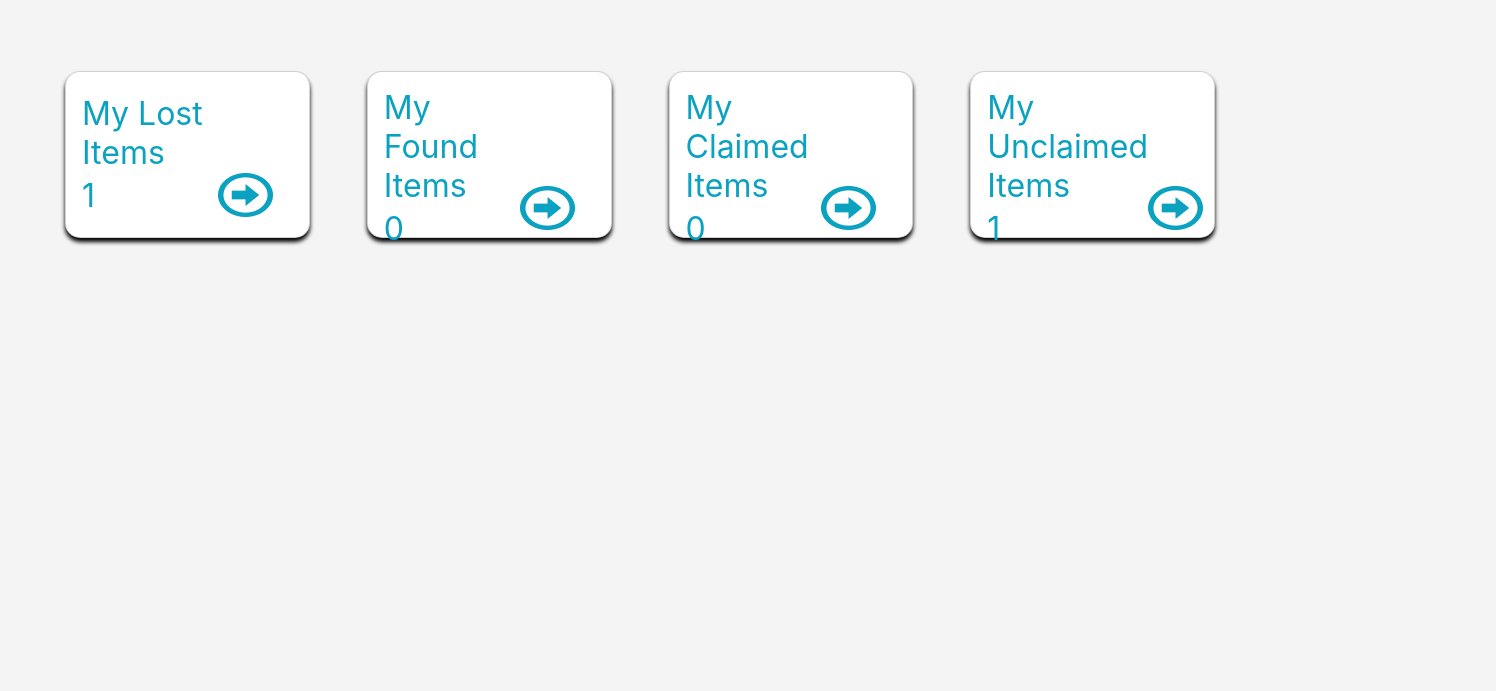
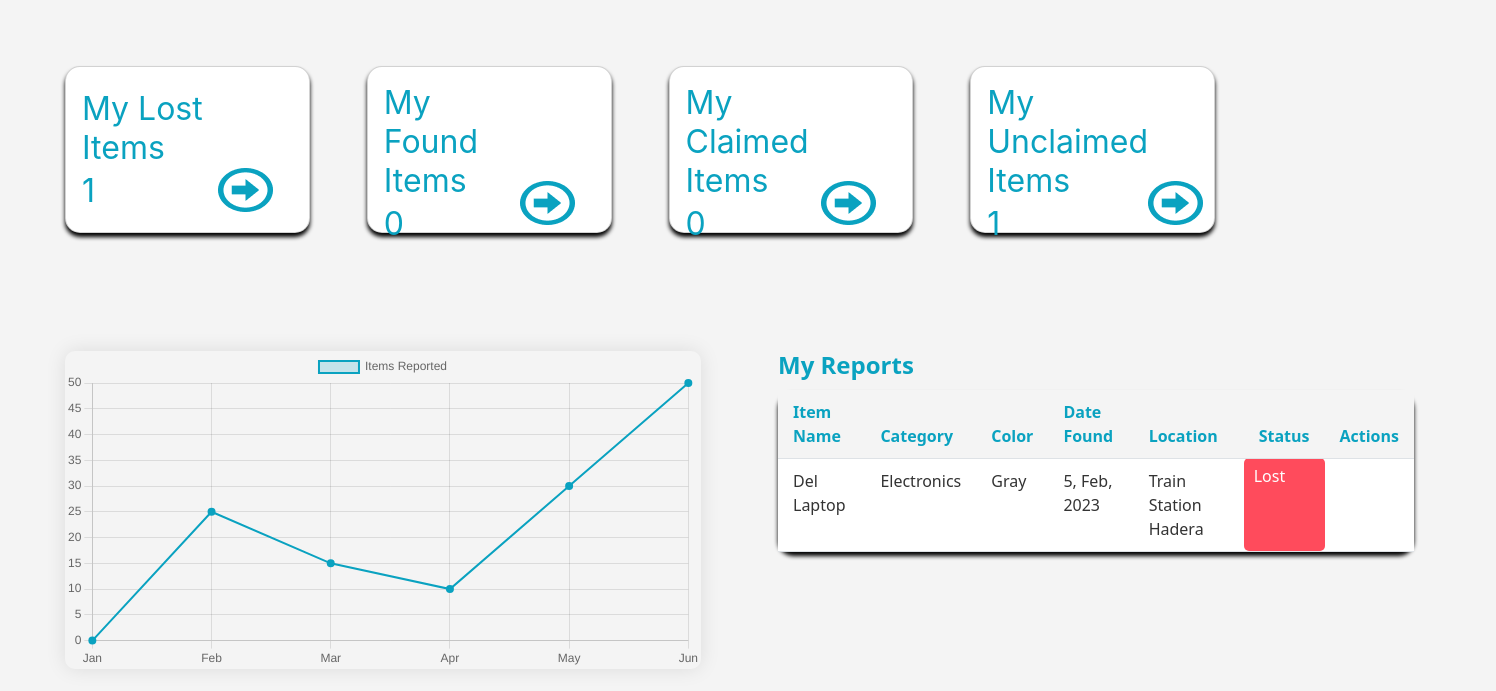
Before and after one commit to MohamedHnef/Lost-And-Found-Project, a plain HTML site: page profile.html in a window 1280 px wide. Shown: the part 176-867 px from the top of the page, 1496 px wide, since content can reach past the window. Before the commit the page ends 800 px from the top, so only its background shows below. Drawn offline with nearby package versions, Linux system fonts and the light colour scheme.

Commit message:
Fixed Header, Added graph, My reports section

```diff
--- a/css/style.css
+++ b/css/style.css
@@ -3,6 +3,7 @@
     padding: 0;
     box-sizing: border-box;
 }
+
 header,
 main,
 footer,
@@ -16,48 +17,64 @@ div {
 body {
     background-color: #f4f4f4;
 }
+
 nav {
     height: 121px;
 }
+
 .container-fluid {
     padding: 0;
 }
+
 .navbar .nav-link {
     font-size: 24px;
     color: #0AA2C0;
+    display: flex;
+    align-items: center;
+    height: 100%;
+}
 
-}
 .navbar .nav-link:hover {
-    font-size: 24px;
     color: #0AA2C0;
 }
+
 .navbar .nav-link.activee {
     font-weight: bold;
     color: #0AA2C0;
 }
+
 .logo {
     height: 90px;
     margin-left: 65px;
 }
+
 .navbar .navbar-brand {
     color: #0AA2C0;
     font-size: 24px;
     font-weight: bold;
+    align-items: center;
 }
+
 .navbar .navbar-brand:hover {
     color: #0AA2C0;
 }
-.navbar ul li{
+
+.navbar ul li {
     padding-right: 40px;
 }
+
 .profile-dropdown .profile-img {
-    width: 50px;
-    height: 50px;
+    width: 82px;
+    height: 88px;
 }
+
 .profile-dropdown .profile-info {
     display: flex;
     flex-direction: column;
+    margin-top: 10px;
+    font-size: 24px;
 }
+
 .profile-dropdown .text-muted {
     font-size: 12px;
     opacity: 0.6;
@@ -71,6 +88,9 @@ nav {
 
 .wrapper {
     margin: 0 65px;
+    display: flex;
+    flex-direction: column;
+    align-items: flex-start;
 }
 
 .breadcrumb a {
@@ -90,18 +110,19 @@ nav {
 }
 
 .custom-card {
-    width:405px ;
+    width: 405px;
     height: 167px;
     border-radius: 15px;
     background: #FFF;
     box-shadow: 0px 4px 4px 0px #000;
+}
 
-}
 .custom-card .card-body {
     display: flex;
     justify-content: space-between;
     align-items: center;
 }
+
 .custom-card .card-title {
     color: #0AA2C0;
     font-family: Inter;
@@ -109,8 +130,8 @@ nav {
     font-style: normal;
     font-weight: 400;
     line-height: normal;
+}
 
-}
 .custom-card .card-subtitle {
     color: #0AA2C0;
     font-family: Inter;
@@ -119,15 +140,110 @@ nav {
     font-weight: 400;
     line-height: normal;
 }
+
 .arrow-icon {
     width: 55px;
     height: 44px;
     margin-top: 80px;
     margin-right: 20px;
 }
+
 .container-fluid.d-flex {
     display: flex;
     flex-wrap: nowrap;
     justify-content: start;
     gap: 57px;
 }
+
+.container {
+    width: 636px;
+    height: 340px;
+    margin-top: 118px;
+    margin-left: 0px;
+    flex-shrink: 0;
+}
+
+canvas {
+    max-width: 100%;
+    height: auto;
+    border-radius: 10px;
+    box-shadow: 0 0 20px rgba(0, 0, 0, 0.1);
+}
+
+.container, .container-fluid, .container-lg, .container-md, .container-sm, .container-xl, .container-xxl {
+    padding-right: 0px;
+    padding-left: 0px;
+} /* align the graph with the cards */
+
+.container-flex {
+    display: flex;
+    justify-content: space-between;
+    align-items: flex-start;
+    width: 100%;
+    margin-top: 118px;
+    gap: 57px;
+}
+
+.graph-container {
+    width: 636px;
+    height: 340px;
+    flex-shrink: 0;
+}
+
+.my-reports {
+    flex-grow: 1;
+    margin-top: 0px;
+    margin-left: 20px; /* Align the reports section */
+}
+
+.reports-title {
+    font-size: 24px;
+    color: #0AA2C0;
+    font-weight: bold;
+    margin-bottom: 10px;
+}
+
+.table.reports-table {
+    width: 100%;
+    border-radius: 15px;
+    background: #FFF;
+    box-shadow: 0px 4px 4px 0px #000;
+}
+
+.table.reports-table th,
+.table.reports-table td {
+    padding: 10px 15px;
+    text-align: left;
+    color: #333;
+}
+
+.table.reports-table th {
+    background-color: #f4f4f4;
+    color: #0AA2C0;
+    font-weight: bold;
+}
+
+.table.reports-table tbody tr:nth-child(even) {
+    background-color: #f9f9f9;
+}
+
+.table.reports-table tbody tr:hover {
+    background-color: #f1f1f1;
+}
+
+.table.reports-table .status-lost {
+    color: #fff;
+    background-color: #ff4b5c;
+    padding: 5px 10px;
+    border-radius: 5px;
+}
+
+.table.reports-table .actions i {
+    margin-right: 10px;
+    cursor: pointer;
+    color: #0AA2C0;
+}
+
+.table.reports-table .actions i:hover {
+    color: #007bff;
+}
--- /dev/null
+++ b/data/reports.json
@@ -0,0 +1,12 @@
+[
+    {
+        "itemName": "Del Laptop",
+        "category": "Electronics",
+        "color": "Gray",
+        "dateFound": "5, Feb, 2023",
+        "location": "Train Station Hadera",
+        "status": "Lost",
+        "statusClass": "status-lost"
+    }
+
+]
--- /dev/null
+++ b/js/chart.js
@@ -0,0 +1,25 @@
+document.addEventListener("DOMContentLoaded", function() {
+    var ctx = document.getElementById('myChart').getContext('2d');
+    var myChart = new Chart(ctx, {
+        type: 'line',
+        data: {
+            labels: ['Jan', 'Feb', 'Mar', 'Apr', 'May', 'Jun'],
+            datasets: [{
+                label: 'Items Reported',
+                data: [0, 25, 15, 10, 30, 50],
+                backgroundColor: 'rgba(10, 162, 192, 0.2)',
+                borderColor: '#0AA2C0',
+                borderWidth: 2,
+                pointBackgroundColor: '#0AA2C0'
+            }]
+        },
+        options: {
+            responsive: true,
+            scales: {
+                y: {
+                    beginAtZero: true
+                }
+            }
+        }
+    });
+});
--- a/js/scripts.js
+++ b/js/scripts.js
@@ -0,0 +1,29 @@
+document.addEventListener('DOMContentLoaded', function() {
+    fetch('data/reports.json')
+        .then(response => response.json())
+        .then(data => populateReportsTable(data))
+        .catch(error => console.error('Error fetching JSON:', error));
+});
+
+function populateReportsTable(data) {
+    const tbody = document.getElementById('reports-tbody');
+    data.forEach(item => {
+        const tr = document.createElement('tr');
+
+        tr.innerHTML = `
+            <td>${item.itemName}</td>
+            <td>${item.category}</td>
+            <td>${item.color}</td>
+            <td>${item.dateFound}</td>
+            <td>${item.location}</td>
+            <td class="${item.statusClass}">${item.status}</td>
+            <td class="actions">
+                <i class="bi bi-eye"></i>
+                <i class="bi bi-pencil"></i>
+                <i class="bi bi-trash"></i>
+            </td>
+        `;
+
+        tbody.appendChild(tr);
+    });
+}
--- a/profile.html
+++ b/profile.html
@@ -8,6 +8,9 @@
     <script src="https://cdn.jsdelivr.net/npm/bootstrap@5.3.3/dist/js/bootstrap.bundle.min.js" integrity="sha384-YvpcrYf0tY3lHB60NNkmXc5s9fDVZLESaAA55NDzOxhy9GkcIdslK1eN7N6jIeHz" crossorigin="anonymous"></script>
     <link rel="stylesheet" href="css/style.css">
     <script src="../Lost-And-Found-Project/js/breadcrumbs.js"></script>
+    <script src="https://cdn.jsdelivr.net/npm/chart.js"></script>
+    <script src="../Lost-And-Found-Project/js/chart.js"></script>
+    <script src="../Lost-And-Found-Project/js/scripts.js"></script>
 </head>
 <body>
     <header>
@@ -111,6 +114,29 @@
                     </div>
                 </div>
             </div>
+            <div class="container-flex">
+                <div class="graph-container">
+                    <canvas id="myChart"></canvas>
+                </div>
+                <div class="container my-reports">
+                    <h3 class="reports-title">My Reports</h3>
+                    <table class="table reports-table">
+                        <thead>
+                            <tr>
+                                <th>Item Name</th>
+                                <th>Category</th>
+                                <th>Color</th>
+                                <th>Date Found</th>
+                                <th>Location</th>
+                                <th>Status</th>
+                                <th>Actions</th>
+                            </tr>
+                        </thead>
+                        <tbody id="reports-tbody">
+                        </tbody>
+                    </table>
+                </div>
+            </div>
         </section>
     </main>
     <footer>
```
